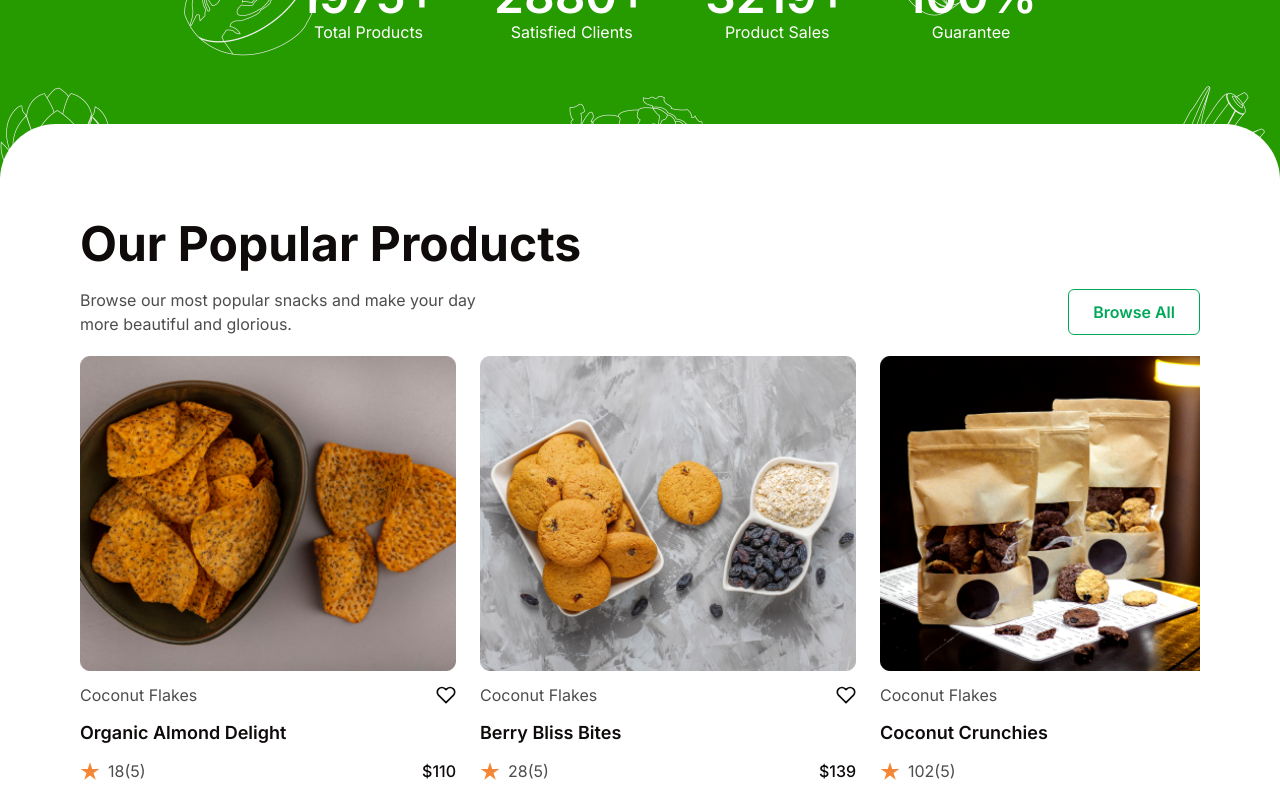
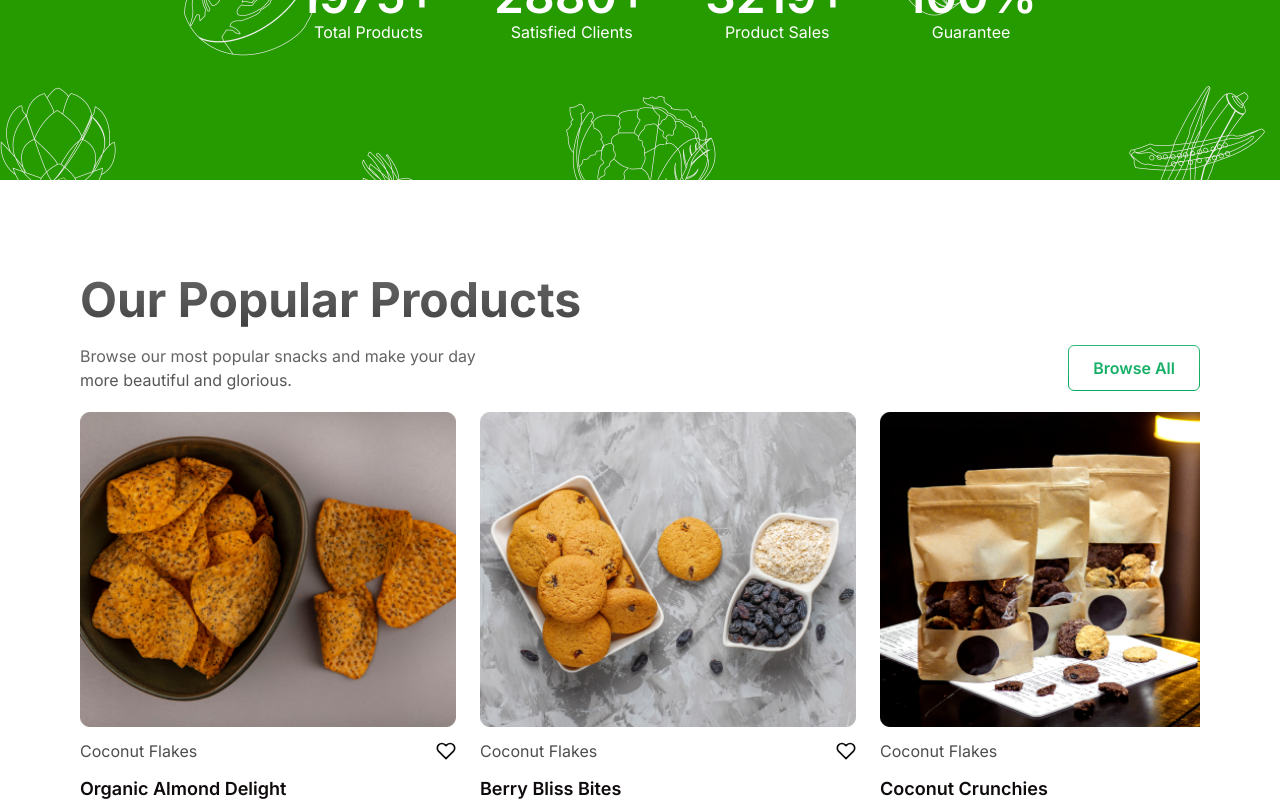
Before and after one commit to blossomobasi/organic_foodie_ecommerce, a React (Vite) app: page / in a window 1280 px wide. Shown: the part 840-1641 px from the top of the page. Built offline with nearby package versions, Linux system fonts and the light colour scheme; a web font is replaced by a local one.

Commit message:
Update: remove some styling

```diff
--- a/src/components/PopularProducts.tsx
+++ b/src/components/PopularProducts.tsx
@@ -8,10 +8,11 @@ import OrganicSnacks from "../assets/images/organic_snacks.png";
 const PopularProducts = () => {
     const popularProducts = popularProductsData;
     return (
-        <section className="px-[5rem] rounded-t-[3.5rem] absolute -translate-y-14 bg-white w-full pt-24">
+        // <section className="px-[5rem] rounded-t-[3.5rem] absolute -translate-y-14 bg-white w-full pt-24">
+        <section className="px-[5rem] rounded-t-[3.5rem] bg-white w-full pt-24">
             <div>
                 <div>
-                    <h2 className="text-5xl font-bold">Our Popular Products</h2>
+                    <h2 className="text-5xl font-bold text-black">Our Popular Products</h2>
                     <div className="flex justify-between items-center py-5">
                         <p className="text-grey-600">
                             Browse our most popular snacks and make your day <br /> more beautiful
```
